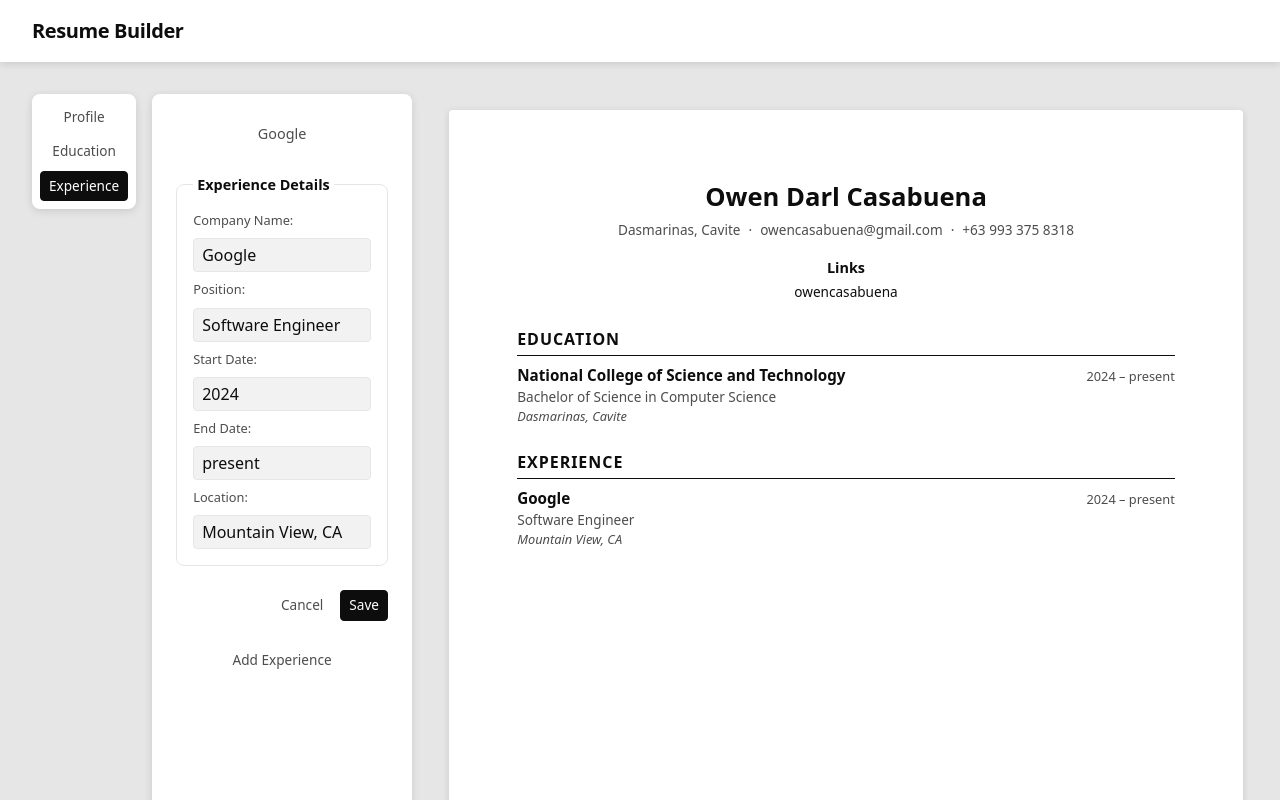
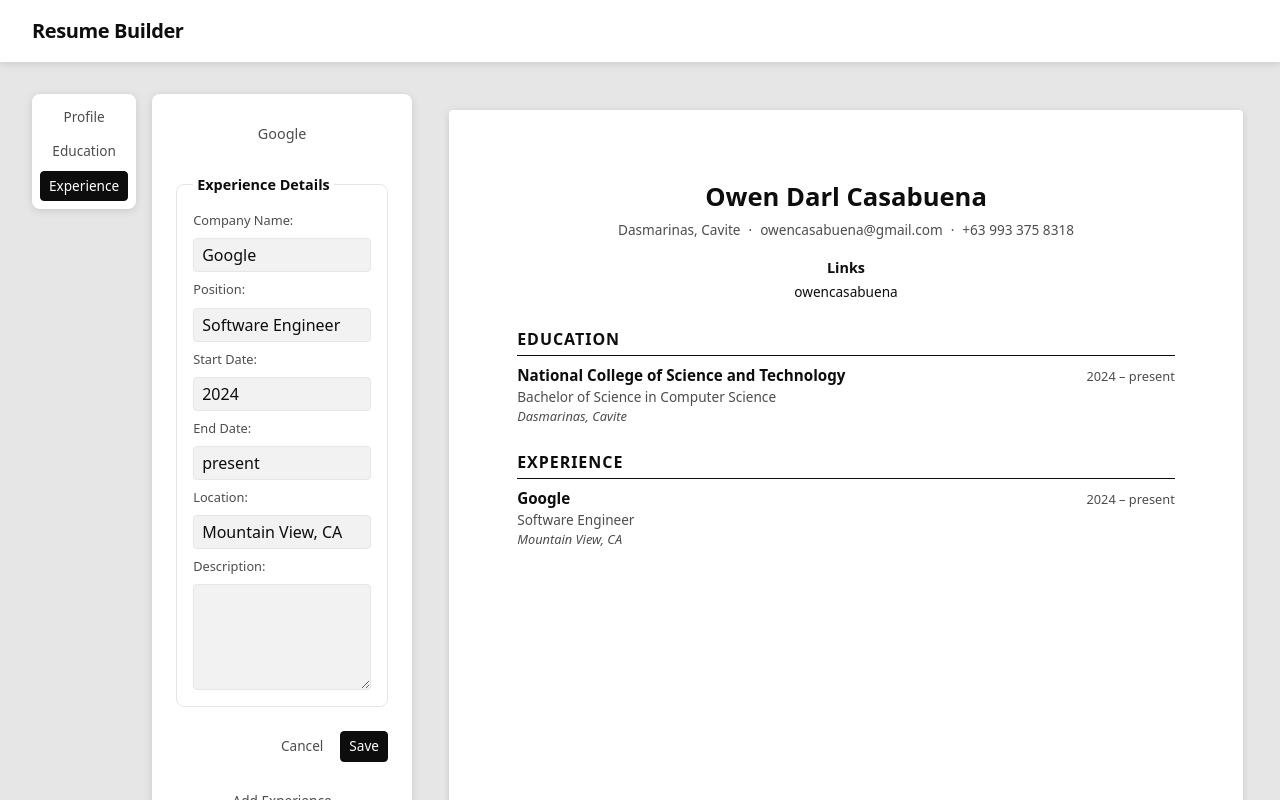
Before and after one commit to Owencasabuena/resume-builder, a React (Vite) app: page / in a window 1280 px wide. Both pictures are taken after a click on the button "Experience". Shown: the top 800 px of the page. Built offline with nearby package versions, Linux system fonts and the light colour scheme.

Commit message:
Feat: Add work description in Work Experience

```diff
--- a/src/App.jsx
+++ b/src/App.jsx
@@ -43,7 +43,8 @@ function App() {
           position: 'Software Engineer',
           startDate: '2024',
           endDate: 'present',
-          location: 'Mountain View, CA'
+          location: 'Mountain View, CA',
+          description: ''
       }
     ]
   });
--- a/src/components/Editor/ExperienceForm.jsx
+++ b/src/components/Editor/ExperienceForm.jsx
@@ -25,7 +25,8 @@ export default function ExperienceForm({ experienceData, setExperienceData }) {
             position: '',
             startDate: '',
             endDate: '',
-            location: ''
+            location: '',
+            description: ''
         };
         setExperienceData(prevData => [...prevData, newExperience]);
         setSelectedId(newExperience.id);
@@ -97,6 +98,14 @@ export default function ExperienceForm({ experienceData, setExperienceData }) {
                             value={selectedExperience.location}
                             onChange={handleInputChange}
                         />
+                        <label className={styles.label} htmlFor="description">Description:</label>
+                        <textarea
+                            className={styles.textarea}
+                            name="description"
+                            value={selectedExperience.description}
+                            onChange={handleInputChange}
+                            rows={4}
+                        />
                     </fieldset>
 
                     <div className={styles.actions}>
--- a/src/components/Preview/ExperienceSection.jsx
+++ b/src/components/Preview/ExperienceSection.jsx
@@ -17,6 +17,7 @@ export default function ExperienceSection({ experienceData }) {
                 </div>
                 {item.position && <p className={styles.itemSubtitle}>{item.position}</p>}
                 {item.location && <p className={styles.itemLocation}>{item.location}</p>}
+                {item.description && <p className={styles.itemDescription}>{item.description}</p>}
             </li>
         )
     }
--- a/src/styles/Form.module.css
+++ b/src/styles/Form.module.css
@@ -39,10 +39,25 @@
     transition: border-color 0.2s ease, box-shadow 0.2s ease;
 }
 
-.input:focus {
+.input:focus,
+.textarea:focus {
     outline: none;
     border-color: var(--color-text-muted);
     box-shadow: 0 0 0 2px hsl(0 0% 0% / 0.06);
+}
+
+.textarea {
+    width: 100%;
+    padding: var(--space-xs) var(--space-sm);
+    border: 1px solid var(--color-bg-dark);
+    border-radius: var(--radius-sm);
+    font-family: var(--font-body);
+    font-size: var(--font-size-body);
+    color: var(--color-text);
+    background-color: var(--color-bg);
+    transition: border-color 0.2s ease, box-shadow 0.2s ease;
+    resize: vertical;
+    line-height: var(--line-height-body);
 }
 
 .linkRow {
--- a/src/styles/ResumeSection.module.css
+++ b/src/styles/ResumeSection.module.css
@@ -50,3 +50,11 @@
     color: var(--color-text-muted);
     font-style: italic;
 }
+
+.itemDescription {
+    font-size: 0.85rem;
+    color: var(--color-text);
+    line-height: 1.5;
+    margin-top: var(--space-xs);
+    white-space: pre-line;
+}
```
